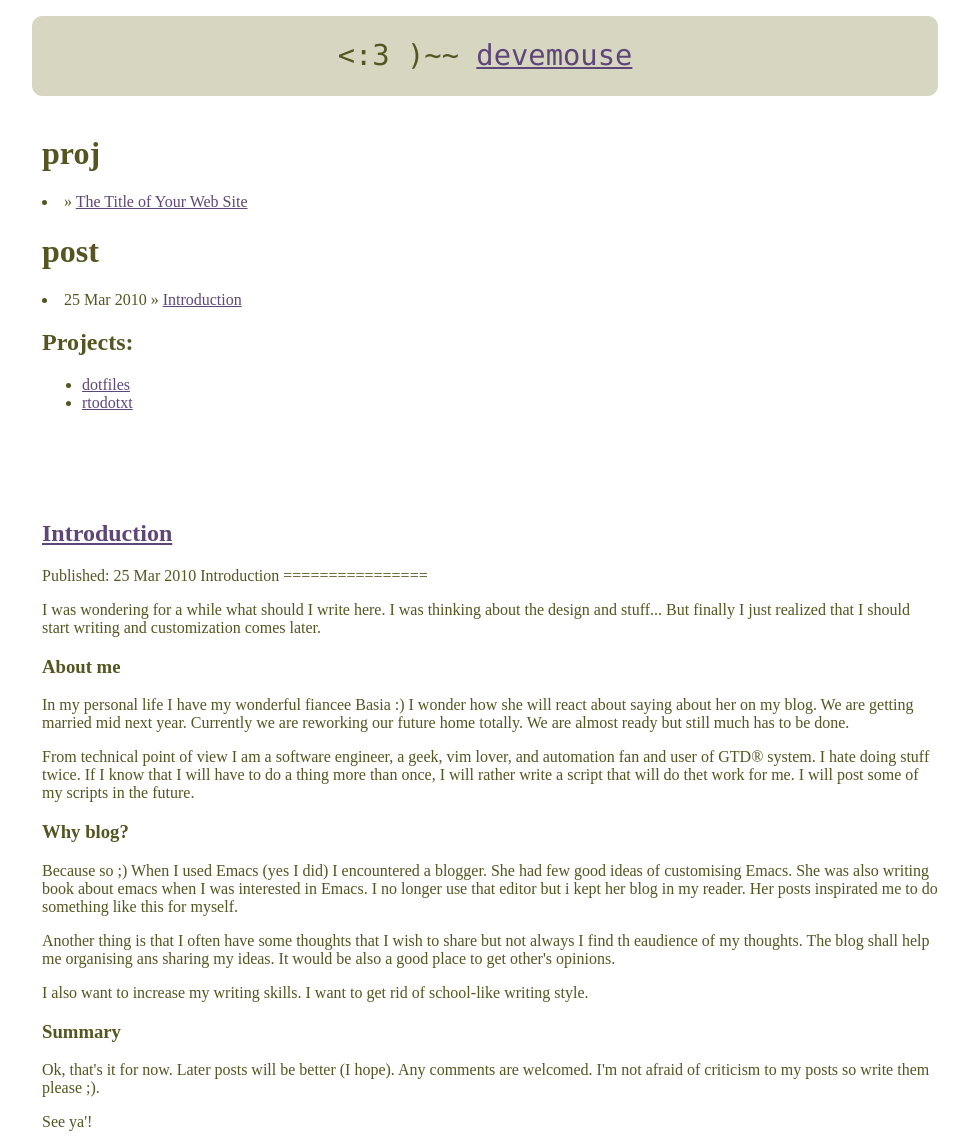
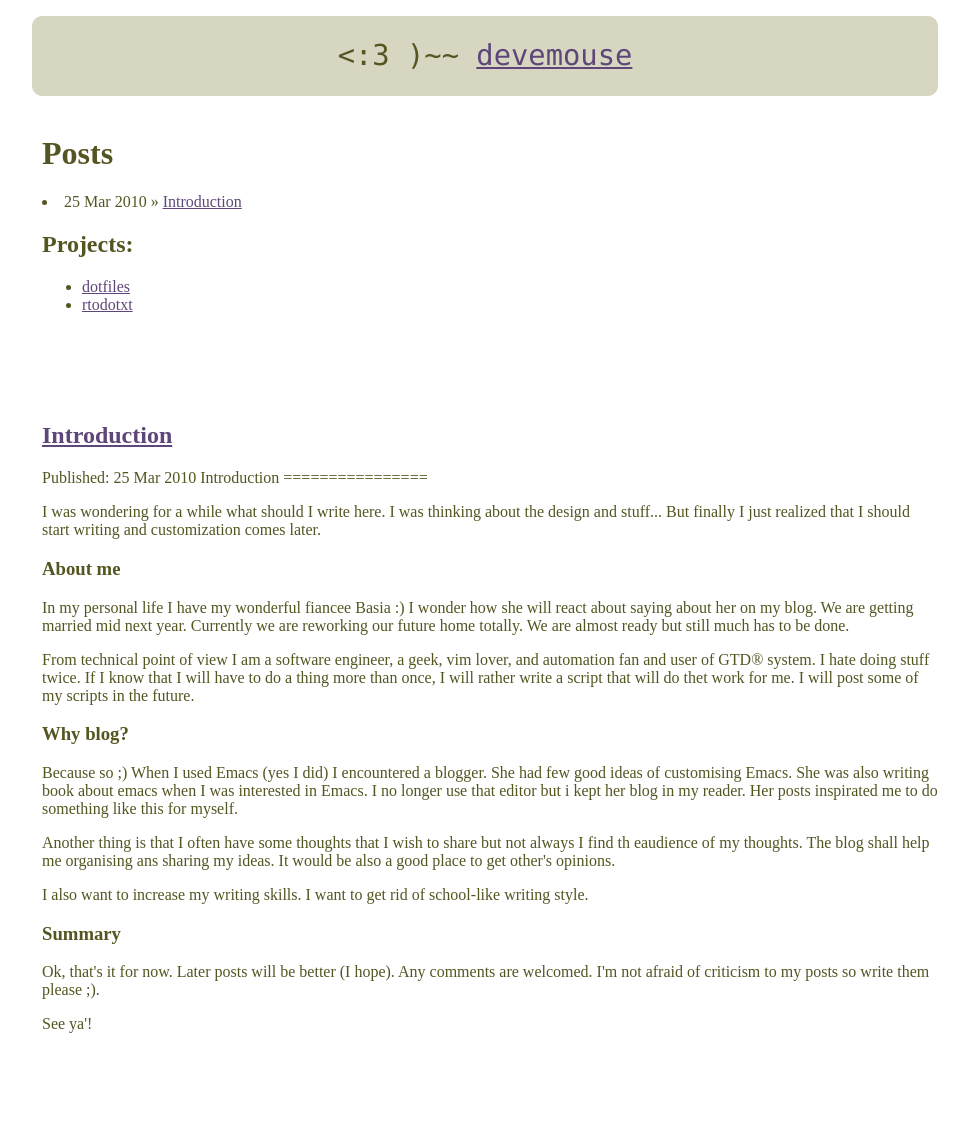
Before and after one commit to devemouse/devemouse.github.com, a Jekyll site: the page built from index.html, in a window 1280 px wide. Shown: the whole page, without its empty margins (150-1119 px from the left). Built offline with Jekyll 4.4.1, drawn with Linux system fonts in a browser that asks for light colours; Markdown is read by kramdown in place of the engine named in the settings; after the commit the page ends 1049 px from its top, so only the background shows below that.

Commit message:
removed wrong attempt to list pages

```diff
--- a/index.html
+++ b/index.html
@@ -5,13 +5,8 @@ title: The Title of Your Web Site
     {% include header.html %}
 
     <br/>
-    <h1> proj </h1>
 
-    {% for page in site.pages %}
-      <li>&raquo; <a href="{{ page.url }}">{{ page.title }}</a></li>
-    {% endfor %}
-
-    <h1> post </h1>
+    <h1> Posts </h1>
     {% for post in site.posts %}
       <li><span>{{ post.date | date_to_string }}</span> &raquo; <a href="{{ post.url }}">{{ post.title }}</a></li>
     {% endfor %}
```
